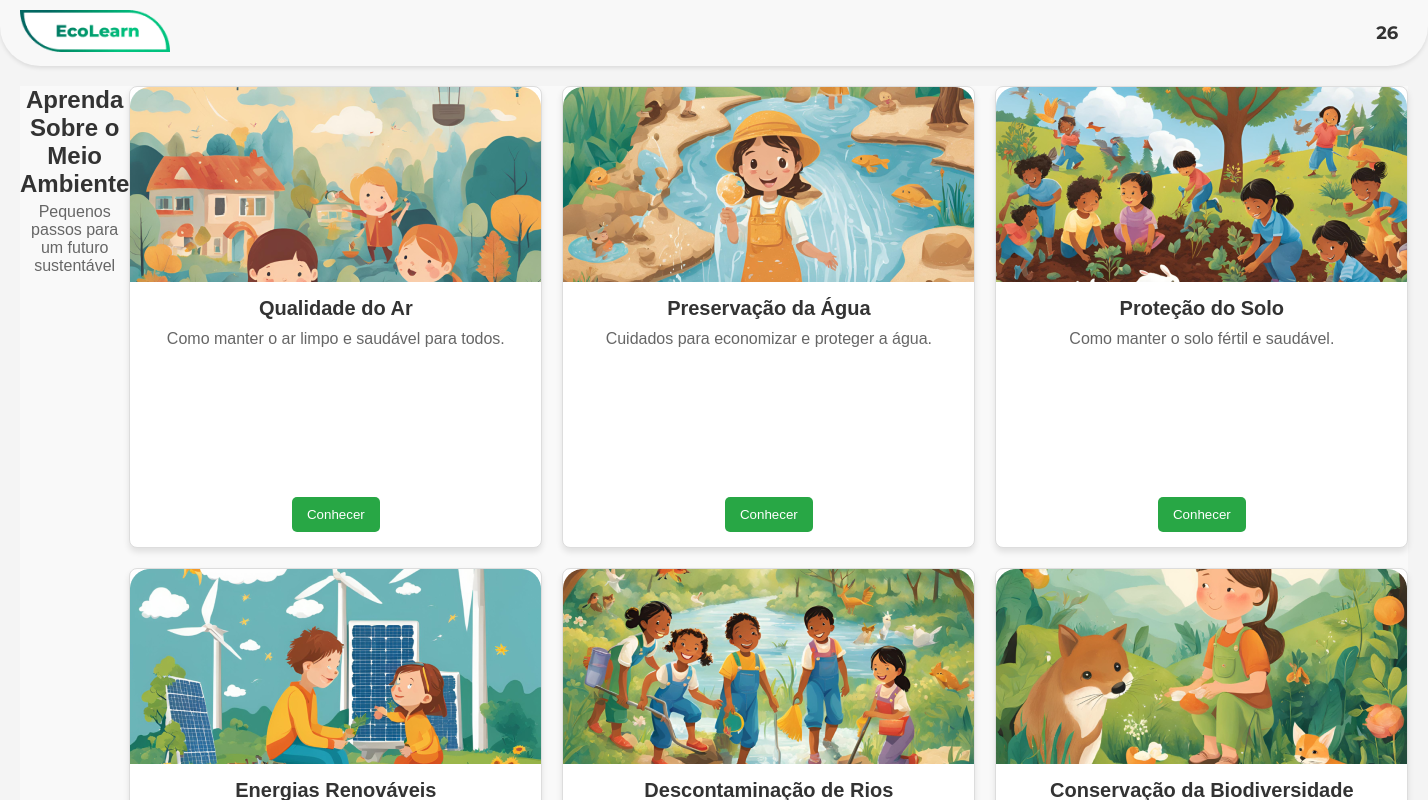
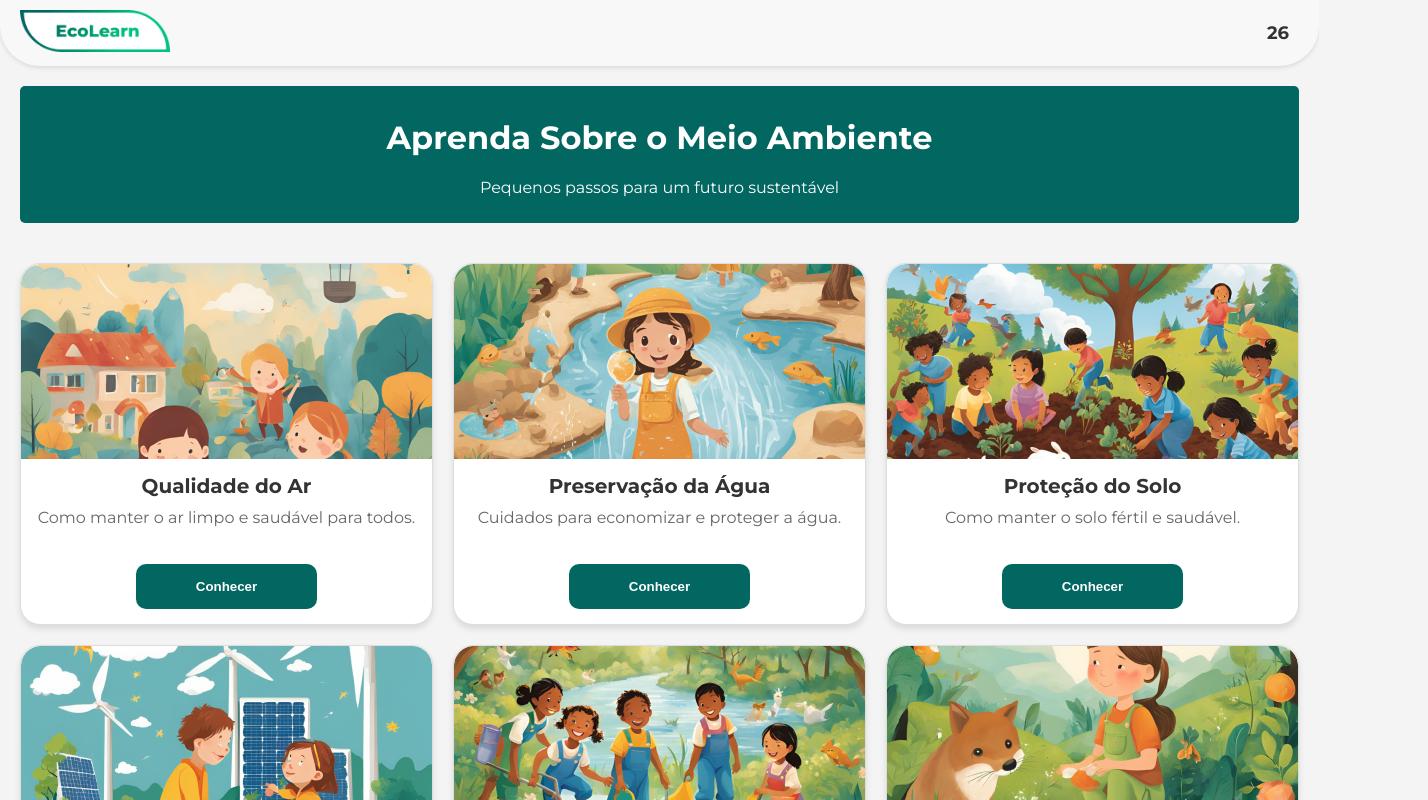
Before and after one commit to Viniware/EcoLearn, a React (Create React App) app in the folder frontend/: page /artigos in a window 1280 px wide. Shown: the top 800 px of the page, 1428 px wide, since content can reach past the window. Built offline with nearby package versions, Linux system fonts and the light colour scheme.

Commit message:
atualizei o layout da pagina de artigos `ArtigosPage.css`

```diff
--- a/frontend/src/pages/ArtigosPage.css
+++ b/frontend/src/pages/ArtigosPage.css
@@ -1,44 +1,11 @@
-.artigos-page {
-  display: flex;
-  background-color: #f9f9f9;
-  font-family: Arial, sans-serif;
-  height: 100vh; /* Para preencher a altura total da janela */
-}
-
-/* Barra lateral "oculta", mas espaço reservado */
-.artigos-page__sidebar {
-  width: 182px; /* Largura da barra lateral */
-  height: 100%; /* Altura total */
-  background-color: transparent; /* Deixa a barra invisível */
-  pointer-events: none; /* Remove qualquer interação com a barra */
-}
-
-/* Conteúdo principal da página */
-.artigos-page__content {
-  margin-left: 182px; /* Mantém o espaço reservado para a barra */
-  padding: 20px;
-  width: calc(100% - 182px); /* Calcula o espaço restante */
-  display: flex;
-  flex-direction: column; /* Organiza o conteúdo verticalmente */
-  align-items: center; /* Centraliza horizontalmente o conteúdo */
-}
-
 /* Cabeçalho centralizado acima dos cards */
 .artigos-page__header {
   text-align: center; /* Centraliza o texto */
-  margin-bottom: 20px; /* Espaçamento entre o cabeçalho e os cards */
-}
-
-.artigos-page__header h1 {
-  font-size: 24px;
-  color: #333;
-  margin: 0;
-}
-
-.artigos-page__header p {
-  font-size: 16px;
-  color: #666;
-  margin: 5px 0; /* Espaçamento entre as linhas do cabeçalho */
+  margin-bottom: 40px; /* Espaçamento entre o cabeçalho e os cards */
+  background-color: #026761; /* Cor de fundo */
+  color: white; /* Cor do texto */
+  padding: 10px; /* Espaçamento interno ao redor do texto */
+  border-radius: 5px; /* Cantos arredondados (opcional) */
 }
 
 /* Grid para os cartões */
@@ -52,10 +19,10 @@
 /* Estilo dos cartões */
 .artigo-card {
   width: 411px; /* Largura fixa do cartão */
-  height: 460px; /* Altura fixa do cartão */
+  height: 360px; /* Altura fixa do cartão */
   background: #fff;
   border: 1px solid #ddd;
-  border-radius: 8px;
+  border-radius: 20px;
   box-shadow: 0 4px 6px rgba(0, 0, 0, 0.1);
   display: flex;
   flex-direction: column; /* Para alinhar o conteúdo verticalmente */
@@ -86,11 +53,13 @@
 }
 
 .artigo-card__botao {
-  padding: 10px 15px;
-  background-color: #28a745;
+  padding: 15px 60px;
+  background-color: #026761;
   color: white;
   border: none;
-  border-radius: 5px;
+  font-family: sans-serif;
+  font-weight: 700;
+  border-radius: 10px;
   cursor: pointer;
   margin: 0 auto 15px; /* Centraliza o botão */
 }
```
